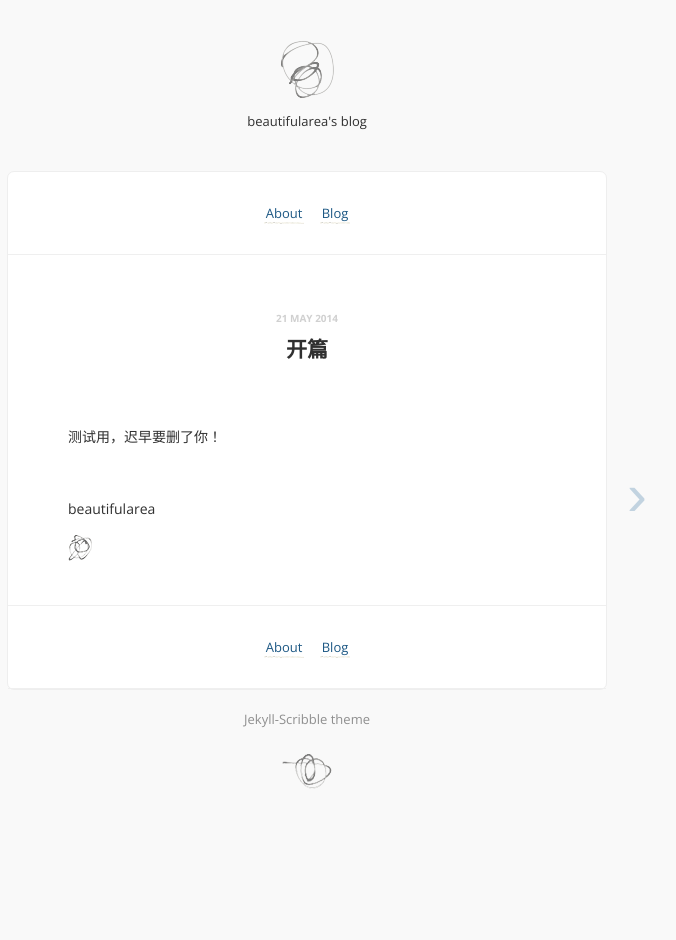
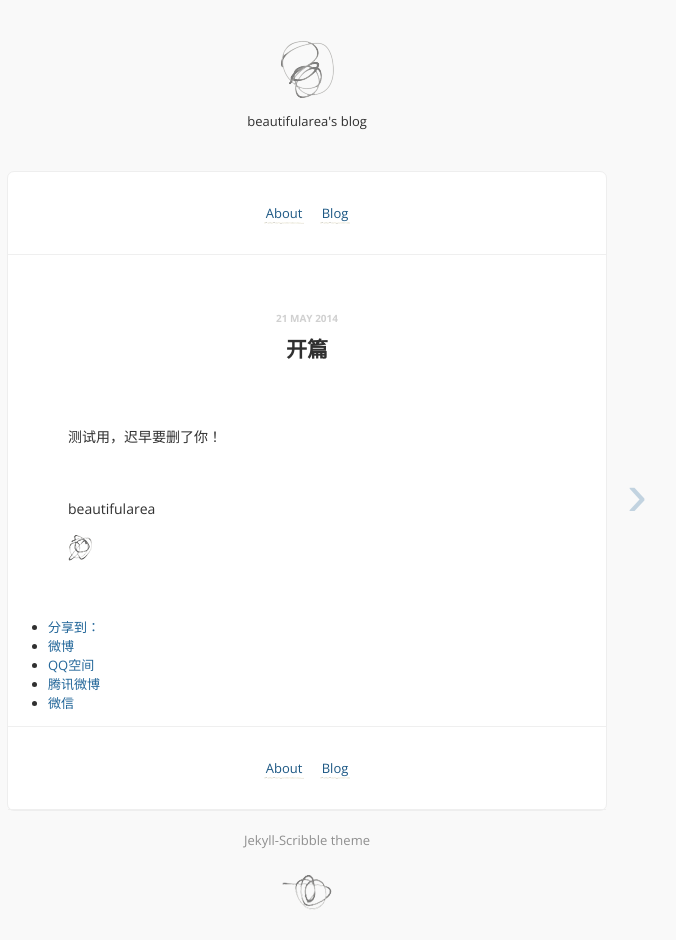
Before and after one commit to beautifularea/beautifularea.github.io, a Jekyll site: the page built from _posts/2014-05-21-sailling.md, in a window 1280 px wide. Shown: the whole page, without its empty margins (333-1009 px from the left). Built offline with Jekyll 4.4.1, drawn with Linux system fonts in a browser that asks for light colours; Markdown is read by kramdown in place of the engine named in the settings; comment, search, counter and statistics services are not loaded; before the commit the page ends 900 px from its top, so only the background shows below that.

Commit message:
add share link

```diff
--- a/_includes/post.html
+++ b/_includes/post.html
@@ -1,6 +1,8 @@
+
 <!-- 多说评论框 start -->
 	<div class="ds-thread" data-thread-key={{ page.id }} data-title={{ page.title }} data-url="www.beautifularea.cn/{{ page.url }}"></div>
 <!-- 多说评论框 end -->
+
 <!-- 多说公共JS代码 start (一个网页只需插入一次) -->
 <script type="text/javascript">
 var duoshuoQuery = {short_name:"beautifularea"};
--- /dev/null
+++ b/_includes/weibo.html
@@ -0,0 +1,15 @@
+<div class="ds-share" data-thread-key={{ page.id }} data-title={{ page.title }} data-images="" data-content="" data-url="www.beautifularea.cn/{{ page.url }}">
+    <div class="ds-share-inline">
+      <ul  class="ds-share-icons-16">
+
+      	<li data-toggle="ds-share-icons-more"><a class="ds-more" href="javascript:void(0);">分享到：</a></li>
+        <li><a class="ds-weibo" href="javascript:void(0);" data-service="weibo">微博</a></li>
+        <li><a class="ds-qzone" href="javascript:void(0);" data-service="qzone">QQ空间</a></li>
+        <li><a class="ds-qqt" href="javascript:void(0);" data-service="qqt">腾讯微博</a></li>
+        <li><a class="ds-wechat" href="javascript:void(0);" data-service="wechat">微信</a></li>
+
+      </ul>
+      <div class="ds-share-icons-more">
+      </div>
+    </div>
+ </div>
--- a/_layouts/post.html
+++ b/_layouts/post.html
@@ -17,13 +17,13 @@
           </h1>
           {{ content }}
           {% include signoff.html %}
-
-
         </section>
       </div>
       {% if page.share == 'y' %}
         {% include share.html %}
       {% endif %}
+
+	  {% include weibo.html %}
 
       {% if page.disqus == 'y' %}
         {% include disqus.html %}
```
Also changed, not shown: _includes/share.html (line endings or trailing spaces).
